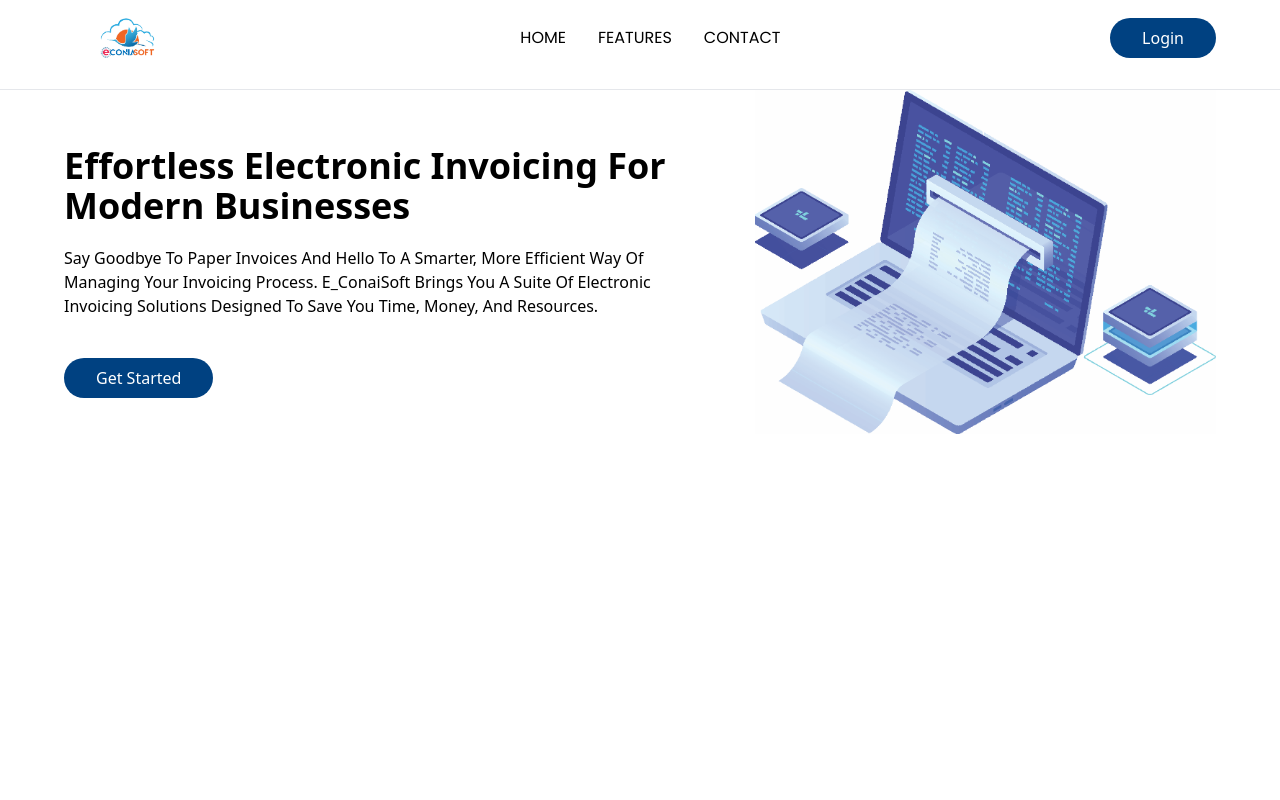
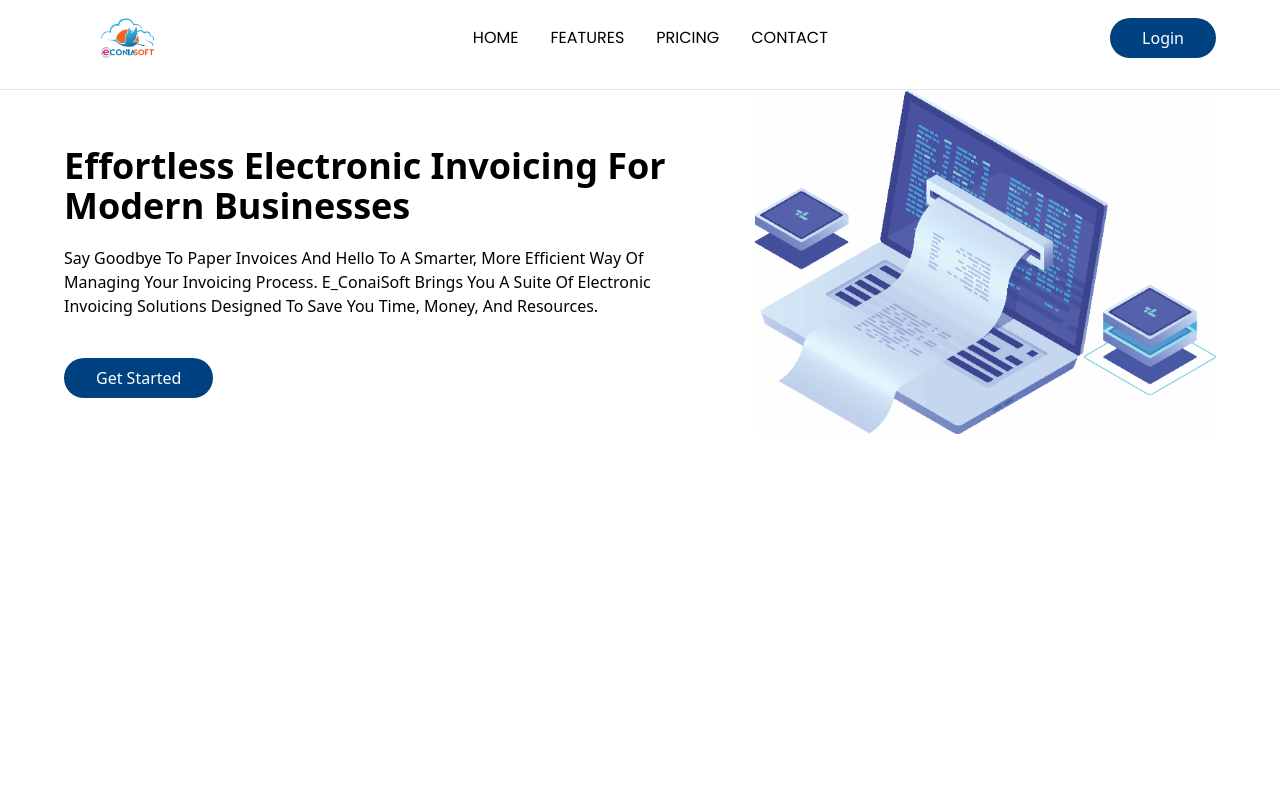
Before and after one commit to Aliyubarde97/E_ConiaSoft, a React (Vite) app: page / in a window 1280 px wide. Shown: the top 800 px of the page. Built offline with nearby package versions, Linux system fonts and the light colour scheme.

Commit message:
add another Pricing

```diff
--- a/src/components/Navigation/Navbar.tsx
+++ b/src/components/Navigation/Navbar.tsx
@@ -47,6 +47,9 @@ const Navbar = () => {
                   </ul>
               </div>
               <Link to="/" className='hover:border-b-2 border-bg-color'>
+                PRICING
+              </Link>
+              <Link to="/" className='hover:border-b-2 border-bg-color'>
                 CONTACT
               </Link>
 
```
